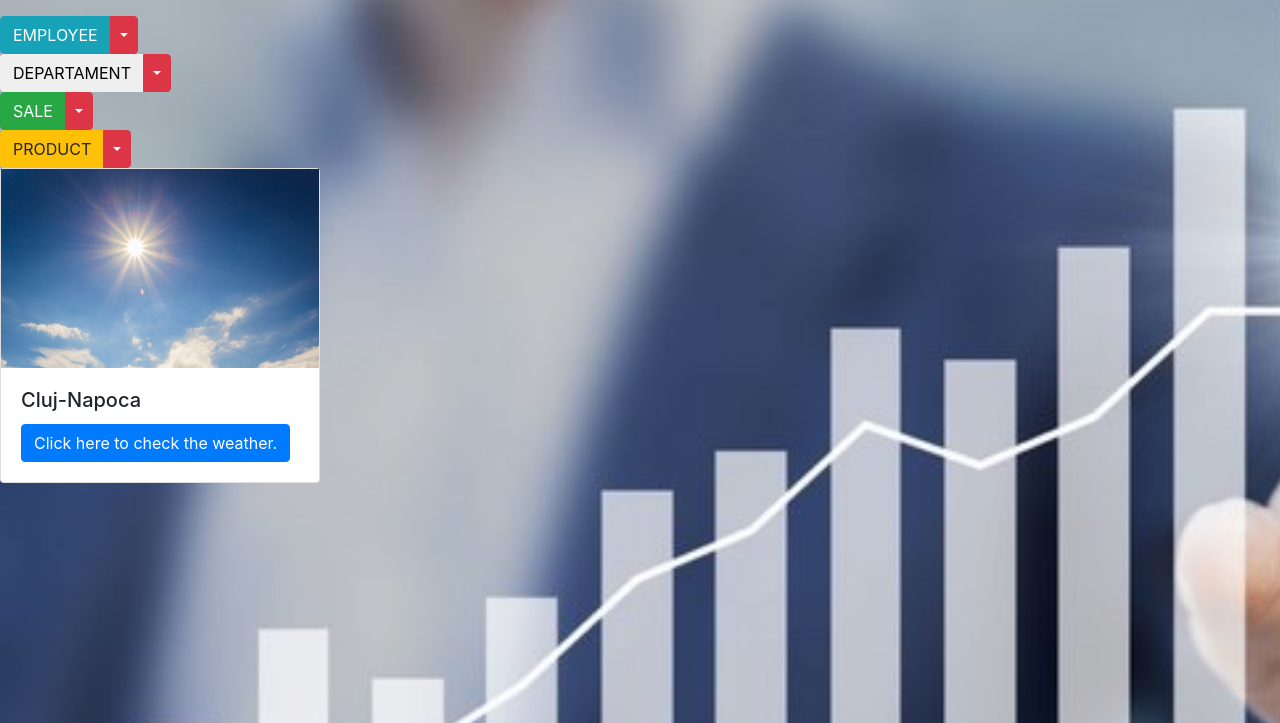
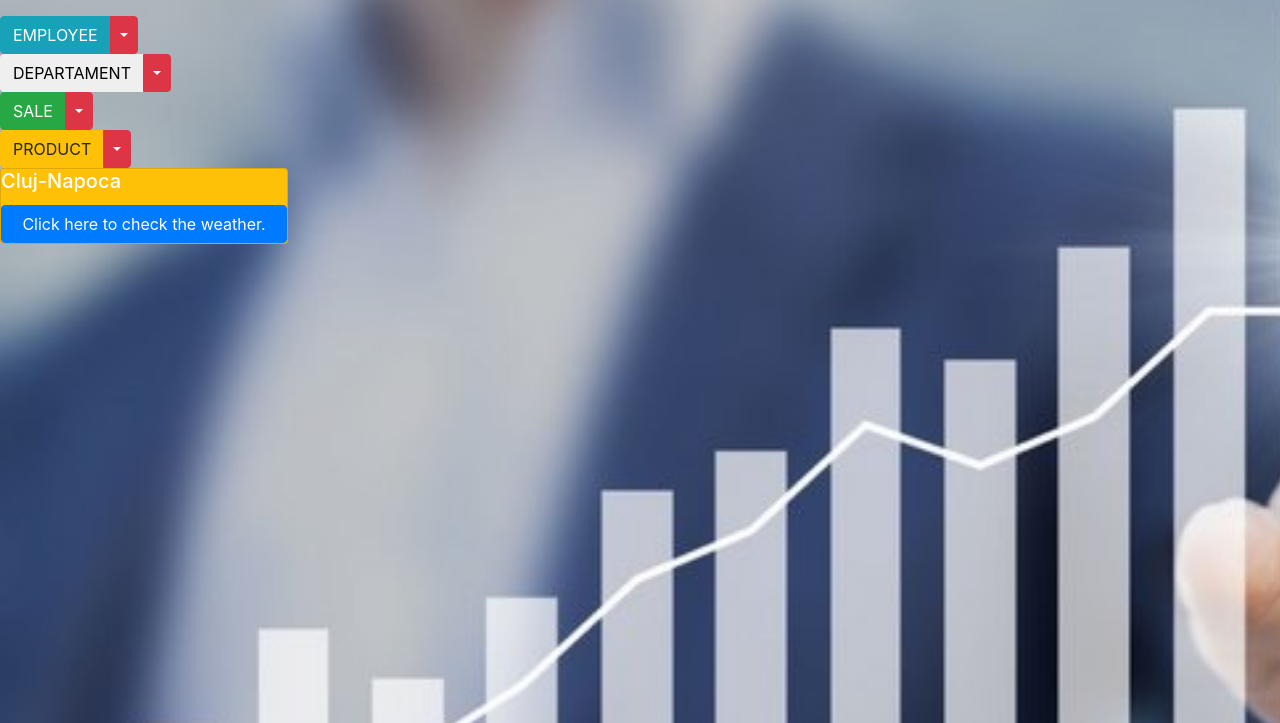
Before and after one commit to ardeleanraz/django_shoppinp_app, a Django app: page /options/ in a window 1280 px wide. Shown: the part 48-771 px from the top of the page. Run offline with Django 3.2, Linux system fonts and the light colour scheme; some libraries are stand-ins or nearby versions.

Commit message:
UPDATE DJANGO

```diff
--- a/CompData/templates/CompData/departament.html
+++ b/CompData/templates/CompData/departament.html
@@ -25,8 +25,7 @@
 
 <div class="btn-group">
     <button type="button" class="btn btn-info">EMPLOYEE</button>
-    <button type="button" class="btn btn-danger dropdown-toggle dropdown-toggle-split" data-toggle="dropdown"
-            aria-haspopup="true" aria-expanded="false">
+    <button type="button" class="btn btn-danger dropdown-toggle dropdown-toggle-split" data-toggle="dropdown" aria-haspopup="true" aria-expanded="false">
         <span class="sr-only">Toggle Dropdown</span>
     </button>
     <div class="dropdown-menu">
@@ -90,9 +89,7 @@
 <link rel="stylesheet" type="text/css" href="{% static 'CompData/style.css' %}">
 
 <!--Weather-->
-<div class="card" style="width: 20rem;">
-  <img class="card-img-tp" src="images/sun.jpg" alt="Weather">
-  <div class="card-body">
+<div class="card text-white bg-warning mb-3" style="max-width: 18rem;">
     <h5 class="card-title">Cluj-Napoca </h5>
     <a href="https://weather.com/weather/today/l/46.77,23.62?par=google" class="btn btn-primary">Click here to check the weather.</a>
   </div>
```
